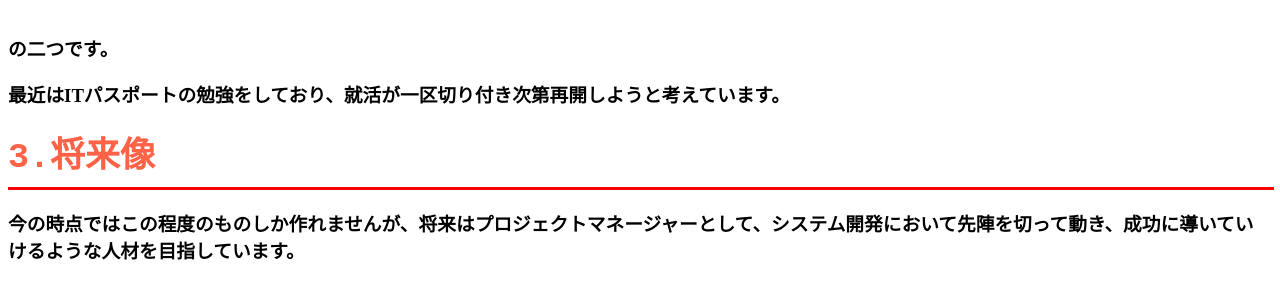
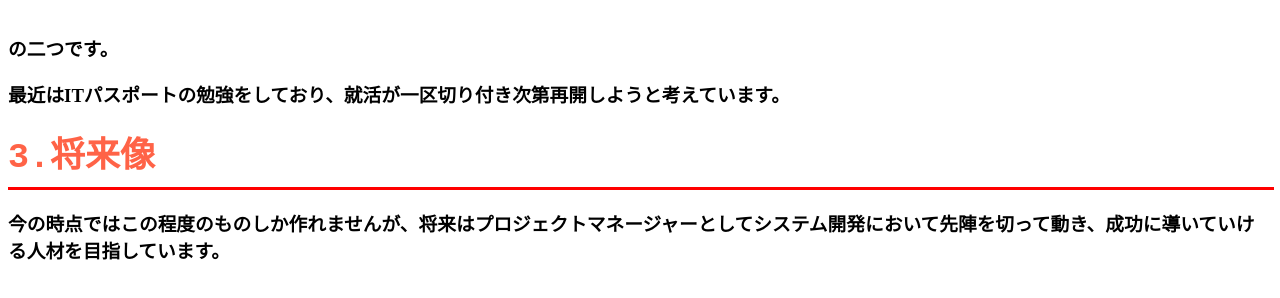
Before and after one commit to github-1129/My-, a plain HTML site: page index.html in a window 1280 px wide. Shown: the part 1303-1601 px from the top of the page. Drawn offline with Linux system fonts and the light colour scheme.

Commit message:
Add files via upload

```diff
--- a/index.html
+++ b/index.html
@@ -46,7 +46,7 @@
             <p>最近はITパスポートの勉強をしており、就活が一区切り付き次第再開しようと考えています。</p>
              <span id="vision">3.将来像</span>
               <hr color="#ff0000" width="100%" size="3">
-              <p>今の時点ではこの程度のものしか作れませんが、将来はプロジェクトマネージャーとして、システム開発において先陣を切って動き、成功に導いていけるような人材を目指しています。</p>
+              <p>今の時点ではこの程度のものしか作れませんが、将来はプロジェクトマネージャーとしてシステム開発において先陣を切って動き、成功に導いていける人材を目指しています。</p>
            </h3>
         </div>
 
```
